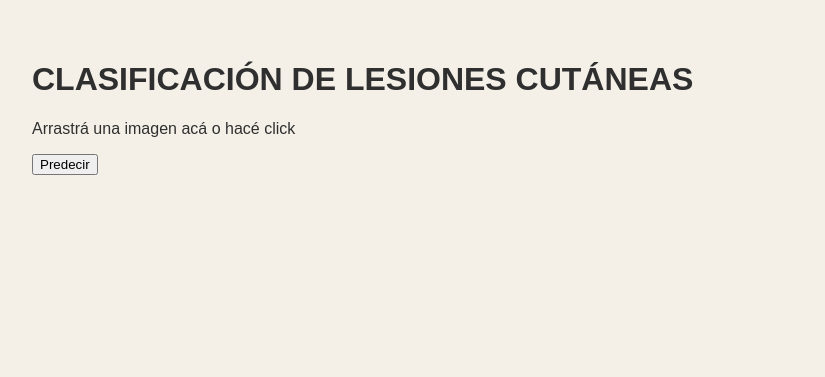
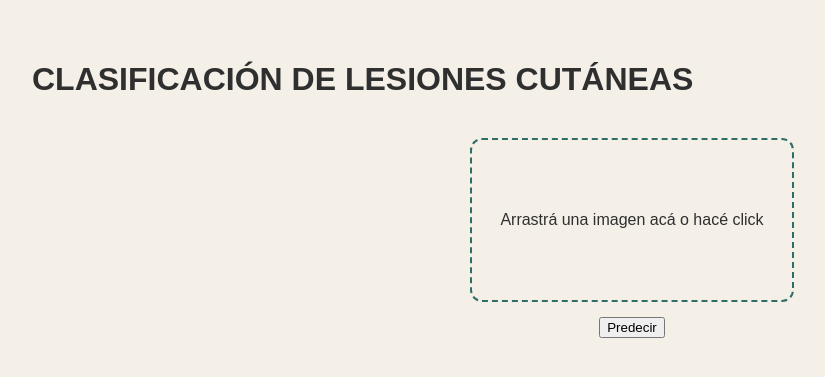
Before and after one commit to 4gos/LunarisV2, a Flask app: page /prediccion in a window 1280 px wide. Shown: the part 72-449 px from the top of the page, without its empty margins (8-833 px from the left). Run offline with Flask 3, Linux system fonts and the light colour scheme.

Commit message:
Update style.css
agrego el box

```diff
--- a/static/style.css
+++ b/static/style.css
@@ -51,3 +51,47 @@ nav a:hover {
 main {
     padding: 40px;
 }
+
+.predict-container {
+    display: flex;
+    flex-direction: column;
+    align-items: center;
+    gap: 25px;
+    margin-top: 40px;
+}
+
+.upload-box {
+    display: flex;
+    flex-direction: column;
+    align-items: center;
+    gap: 15px;
+}
+
+#drop-zone {
+    width: 320px;
+    height: 160px;
+    border: 2px dashed #2F6D67;
+    border-radius: 12px;
+    display: flex;
+    align-items: center;
+    justify-content: center;
+    text-align: center;
+    cursor: pointer;
+    background-color: #F4F0E8;
+    transition: background-color 0.2s, border-color 0.2s;
+}
+
+#drop-zone.dragover {
+    background-color: #E2F1EF;
+    border-color: #1F4E49;
+}
+
+.preview-img {
+    max-width: 320px;
+    border-radius: 12px;
+    border: 2px solid #2F6D67;
+}
+
+#result-box {
+    width: 320px;
+}
```
